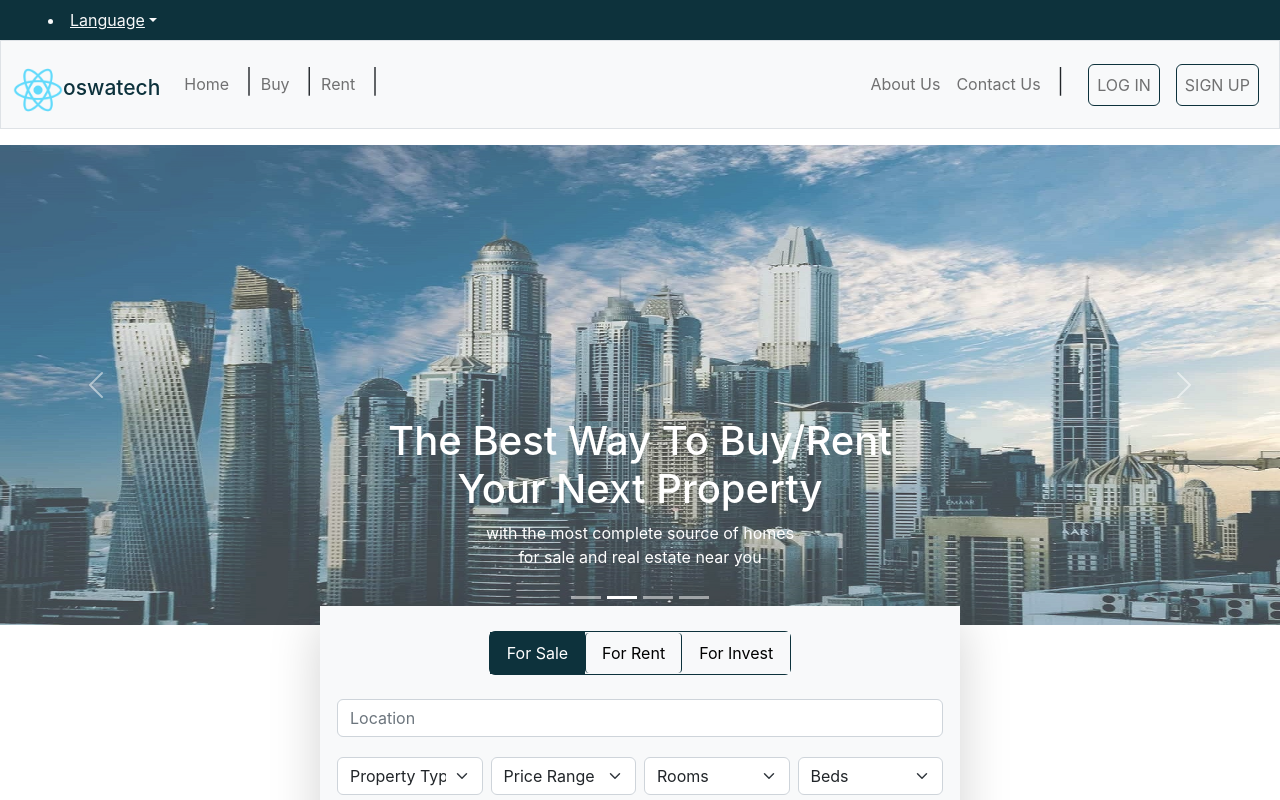
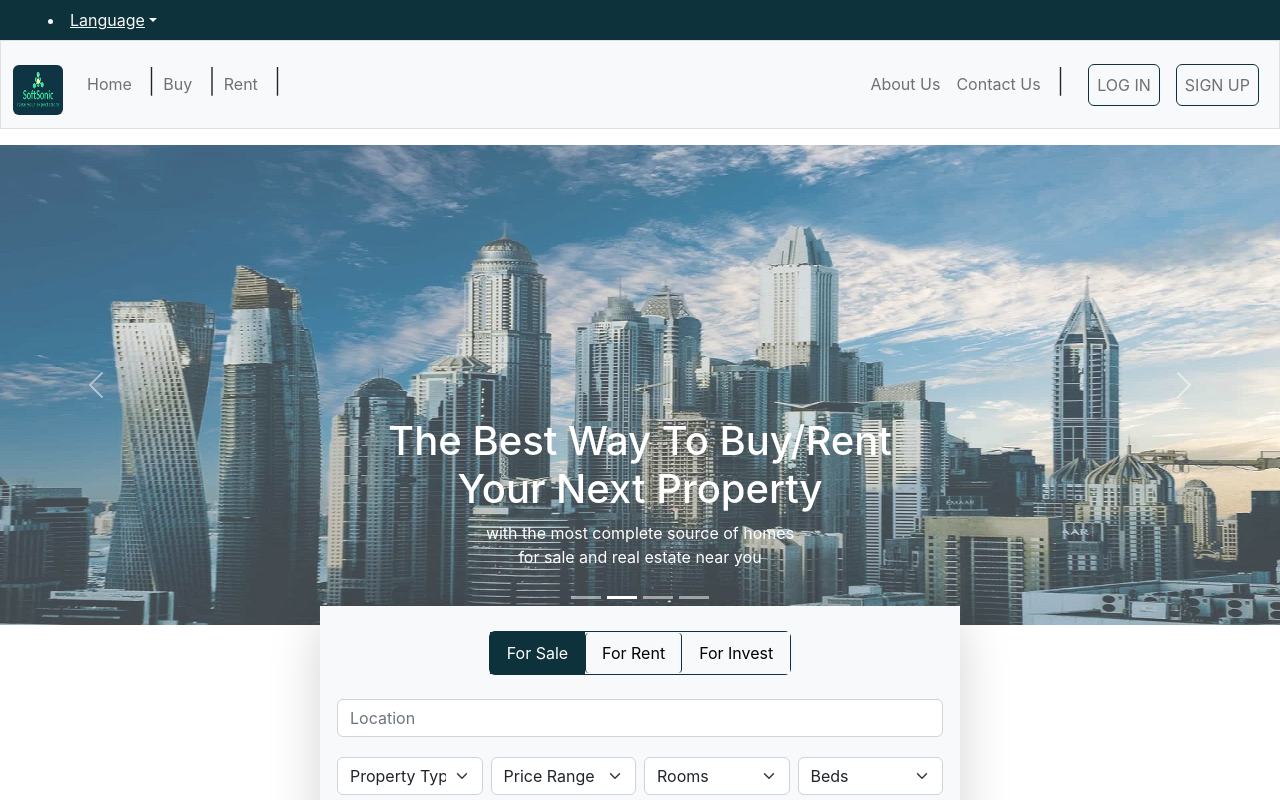
Before and after one commit to qusaiHoussien/soft-sonic-estate, a React (Create React App) app: page / in a window 1280 px wide. Shown: the top 800 px of the page. Built offline with nearby package versions, Linux system fonts and the light colour scheme.

Commit message:
Update NavMenu.js

```diff
--- a/src/layout/NavMenu.js
+++ b/src/layout/NavMenu.js
@@ -9,11 +9,11 @@ export default function NavMenu() {
         <a href="Home" className="navbar-brand  pt-3">
           <ImageLable
             ImageClassName="rounded"
-            imgSrc="./logo512.png"
+            imgSrc="./SoftSonic logo-small.png"
             TextClassName="h4 text-primary"
             ImgWidth={50}
             ImgHeight={50}
-            Text="oswatech"
+            Text=""
           />
         </a>
         <button
```
